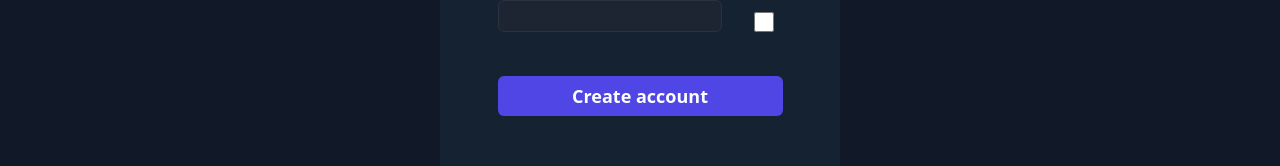
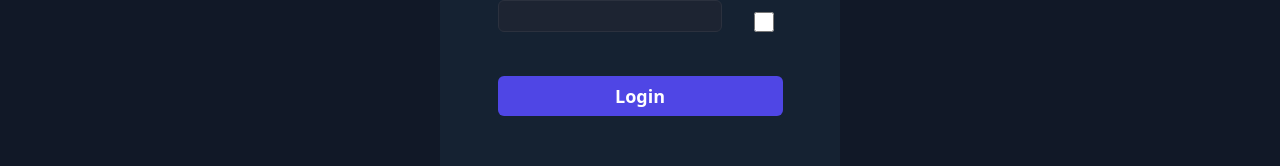
Before and after one commit to Lukas-Brettl/Task-manager, a React (Vite) app: page /login in a window 1280 px wide. Shown: the part 327-493 px from the top of the page. Built offline with nearby package versions, Linux system fonts and the light colour scheme.

Commit message:
today nothing

```diff
--- a/src/pages/Login.jsx
+++ b/src/pages/Login.jsx
@@ -45,7 +45,7 @@
                         style={focusp ? {boxShadow: "0 0 3px #558dff"} : null} onChange={(e) =>(setPassword(e.target.value))} className="rounded-md mb-3 h-8 w-56 outline-none p-2" type={showpassword ? "text" : "password"} required/>
                         <input className="w-5 h-5 ml-8 outline-none " type="checkbox" onClick={() => setShowpassword((show) => !show)}/>
                     </span>
-                    <button className="p-5 rounded-md text-lg font-semibold flex justify-center items-center mt-8 " id="button-account" onClick={welcome}>Create account</button>
+                    <button className="p-5 rounded-md text-lg font-semibold flex justify-center items-center mt-8 " id="button-account" onClick={welcome}>Login</button>
                 </div>
             </main>
 
```
